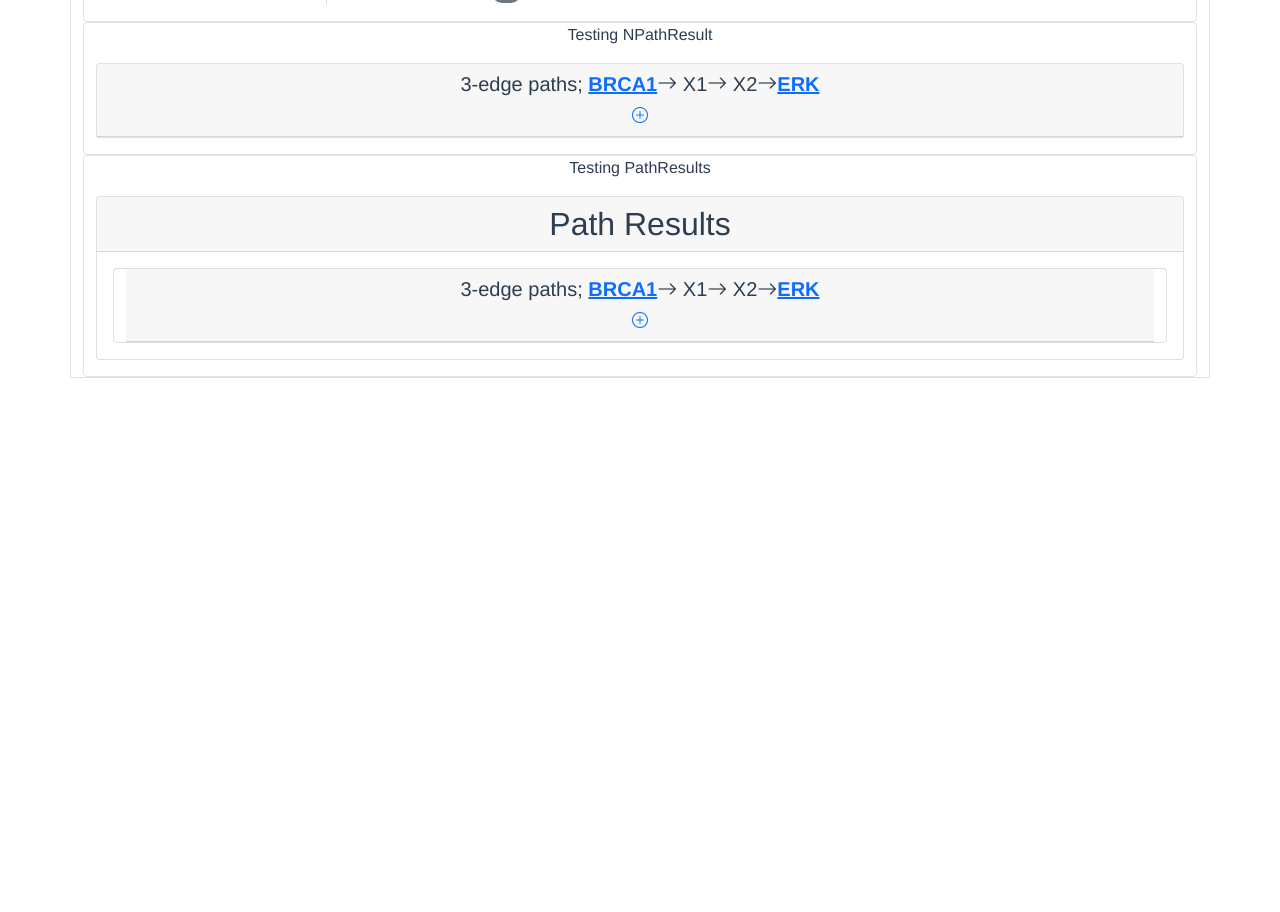
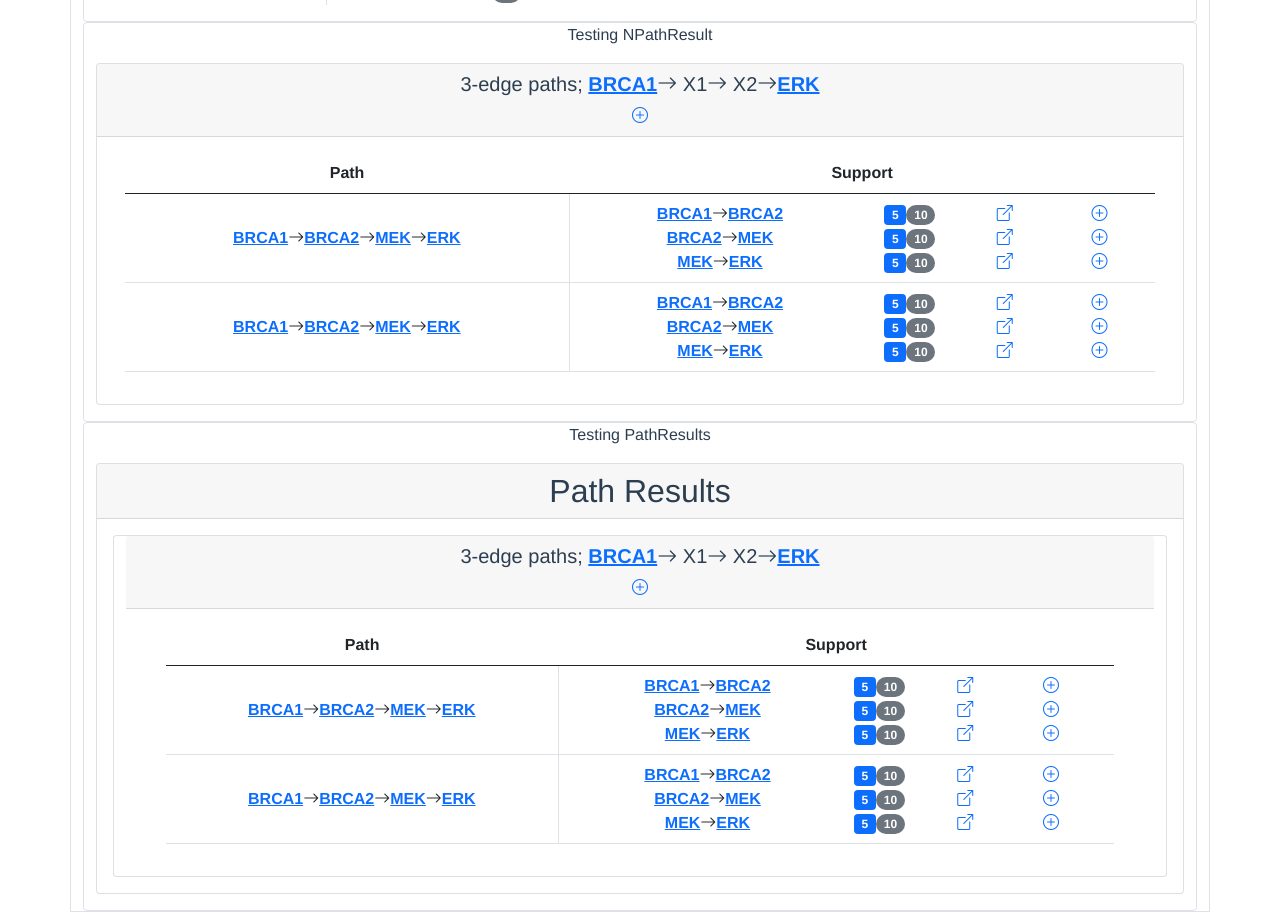
Before and after one commit to kkaris/indra_network_service, a Vue app in the folder indra_network_search/frontend/: page / in a window 1280 px wide. Shown: the part 880-1792 px from the top of the page. Before the commit the page ends 1258 px from the top, so only its background shows below. Built offline with nearby package versions, Linux system fonts and the light colour scheme; what @dafcoe/vue-collapsible-panel would draw is missing.

Commit message:
Default NPathResult card body to show

```diff
--- a/indra_network_search/frontend/src/components/Result/NPathResult.vue
+++ b/indra_network_search/frontend/src/components/Result/NPathResult.vue
@@ -23,7 +23,7 @@
         <i title="Click to expand" class="bi-plus-circle"></i>
       </a>
     </div>
-    <div class="card-body collapse" :id="strUUID">
+    <div class="card-body collapse show" :id="strUUID">
       <!-- Table (or grid) with two columns: Path | Support -->
       <div class="container">
         <table class="table">
```
